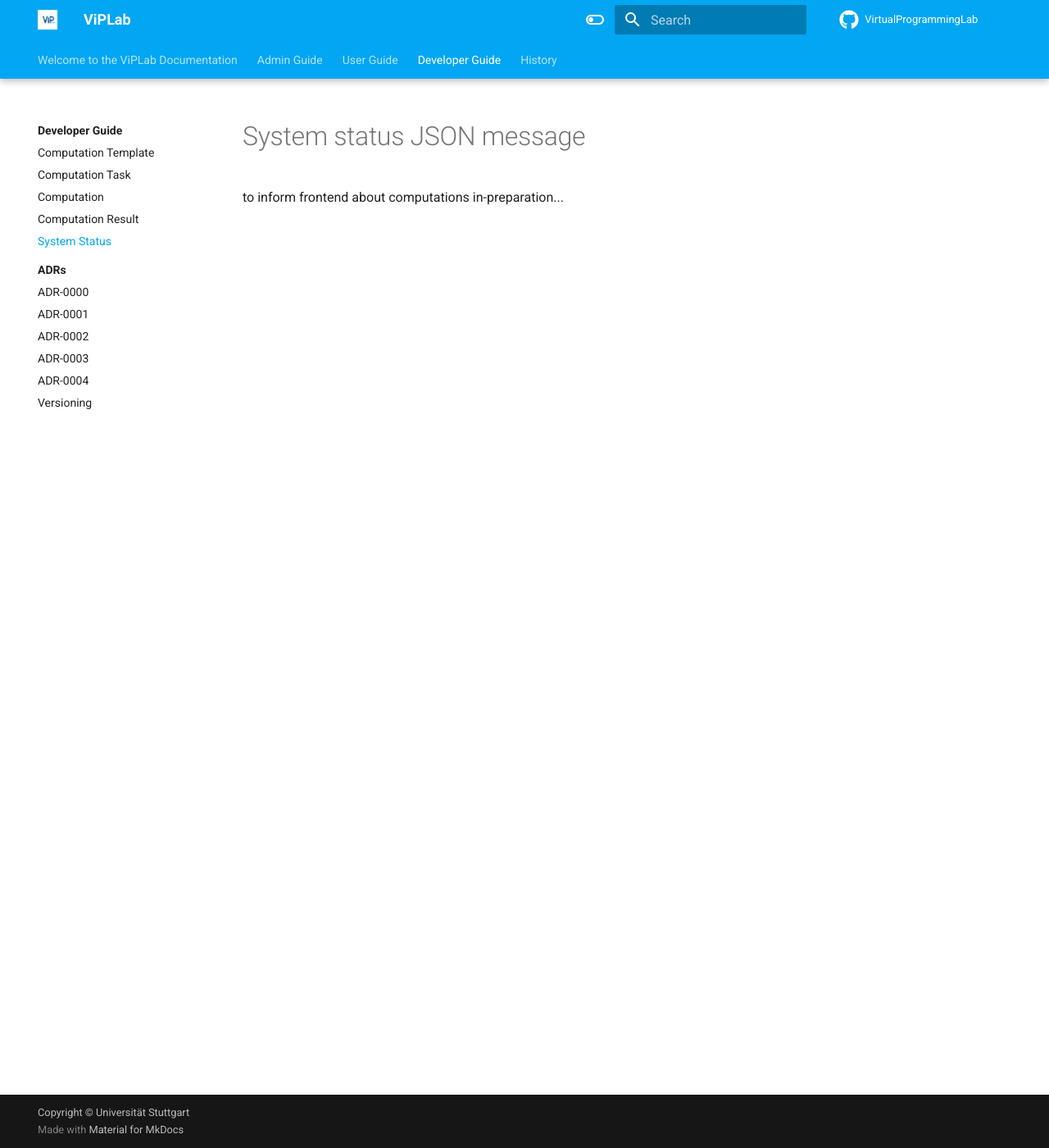
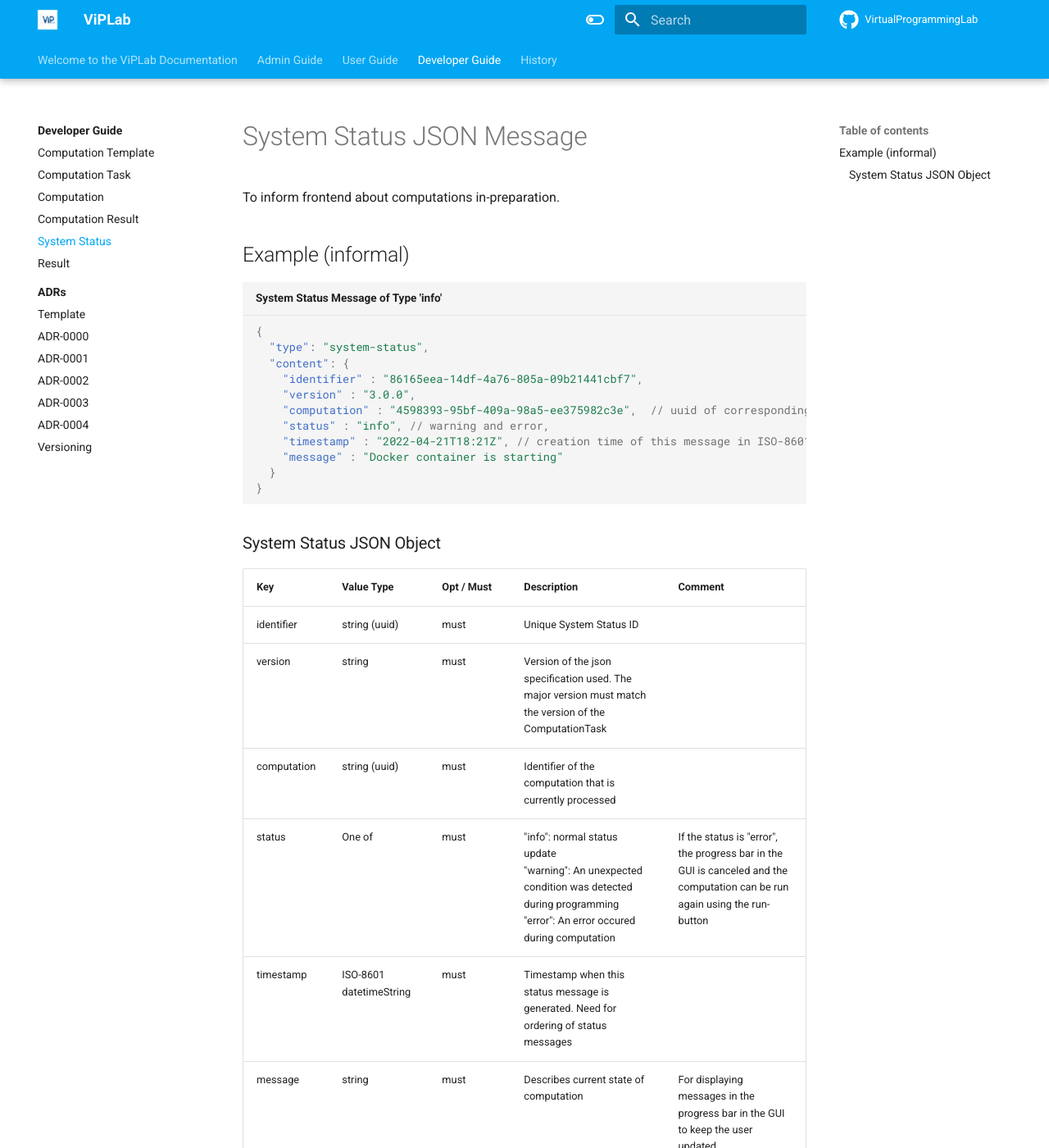
Before and after one commit to VirtualProgrammingLab/documentation, an MkDocs documentation site: the page built from docs/developer/system_status.md, in a window 1280 px wide and 1400 px high. Shown: the whole window at 82% size. Built offline with MkDocs 1.6.1 and Material for MkDocs 9.7.7, drawn with Linux system fonts in a browser that asks for light colours.

Commit message:
Fix links and add missing messages

````diff
--- a/docs/developer/system_status.md
+++ b/docs/developer/system_status.md
@@ -1,3 +1,30 @@
-# System status JSON message
+# System Status JSON Message
 
-to inform frontend about computations in-preparation...
+To inform frontend about computations in-preparation.
+
+## Example (informal)
+
+``` json title="System Status Message of Type 'info'"
+{
+  "type": "system-status",
+  "content": {
+    "identifier" : "86165eea-14df-4a76-805a-09b21441cbf7",
+    "version" : "3.0.0",
+    "computation" : "4598393-95bf-409a-98a5-ee375982c3e",  // uuid of corresponding computation
+    "status" : "info", // warning and error,
+    "timestamp" : "2022-04-21T18:21Z", // creation time of this message in ISO-8601
+    "message" : "Docker container is starting"
+  }
+}
+```
+
+### System Status JSON Object
+
+|Key            |Value Type |Opt / Must |Description |Comment |
+|---------------|-----------|-----------|------------|--------|
+| identifier    |string (uuid) |must | Unique System Status ID  | |
+| version | string | must | Version of the json specification used. The major version must match the version of the ComputationTask | |
+| computation | string (uuid) | must | Identifier of the computation that is currently processed | |
+| status | One of {"info", "warning", "error"} | must | "info": normal status update<BR>"warning": An unexpected condition was detected during programming<BR>"error": An error occured during computation | If the status is "error", the progress bar in the GUI is canceled and the computation can be run again using the run-button |
+| timestamp |ISO-8601 datetimeString | must | Timestamp when this status message is generated. Need for ordering of status messages | |
+| message | string | must | Describes current state of computation | For displaying messages in the progress bar in the GUI to keep the user updated |
--- a/mkdocs.yml
+++ b/mkdocs.yml
@@ -66,8 +66,10 @@ nav:
     - Computation: developer/computation.md
     - Computation Result: developer/computation_result.md
     - System Status: developer/system_status.md
+    - Result: developer/result.md
     - ADRs:
       - adr/index.md
+      - Template: adr/template.md
       - ADR-0000: adr/0000-use-markdown-architectural-decision-records.md
       - ADR-0001: adr/0001-use-json-web-tokens.md
       - ADR-0002: adr/0002-use-sha256-with-base64url-encoding.md
````
Also changed, not shown: docs/adr/template.md (+1 -1 lines), docs/developer/index.md (+3 -3 lines), docs/developer/result.md (added, +39 -0 lines), docs/developer/versioning.md (deleted, +0 -64 lines).
